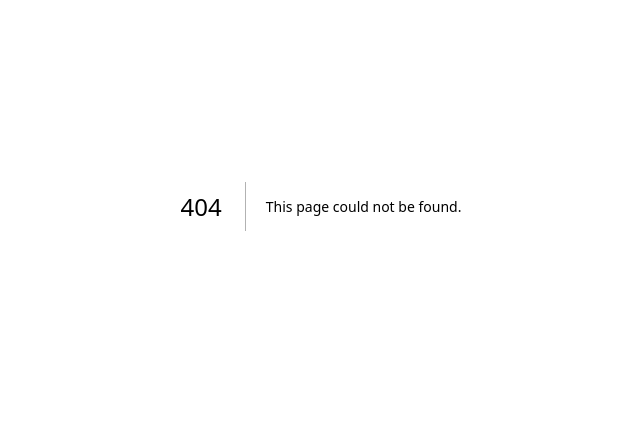
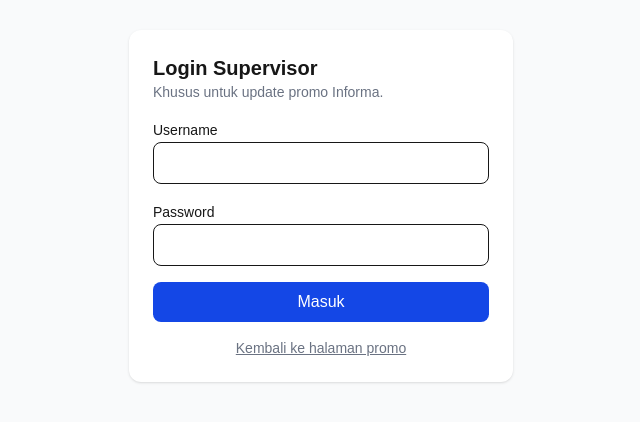
Before and after one commit to namarabigail/informa-promo, a Next.js app: page /login in a window 1280 px wide. Before the commit this address had no page. Shown: the part 194-616 px from the top of the page, without its empty margins (319-959 px from the left). Built offline with nearby package versions, Linux system fonts and the light colour scheme.

Commit message:
feat: halaman login supervisor
Fungsional saja, UI/UX belum.

```diff
--- /dev/null
+++ b/app/login/page.tsx
@@ -0,0 +1,80 @@
+"use client";
+
+import { useState } from "react";
+import { useRouter } from "next/navigation";
+import { getSupabase } from "@/lib/supabase-browser";
+import { LOGIN_DOMAIN } from "@/lib/admin";
+
+export default function LoginPage() {
+  const router = useRouter();
+  const [username, setUsername] = useState("");
+  const [password, setPassword] = useState("");
+  const [loading, setLoading] = useState(false);
+  const [error, setError] = useState("");
+
+  async function onSubmit(e: React.FormEvent) {
+    e.preventDefault();
+    setError("");
+    setLoading(true);
+
+    const u = username.trim().toLowerCase();
+    const email = u.includes("@") ? u : `${u}@${LOGIN_DOMAIN}`;
+
+    const { error } = await getSupabase().auth.signInWithPassword({ email, password });
+    if (error) {
+      setError("Username atau password salah.");
+      setLoading(false);
+      return;
+    }
+    router.replace("/admin");
+    router.refresh();
+  }
+
+  return (
+    <main className="min-h-screen flex items-center justify-center bg-gray-50 p-4">
+      <form onSubmit={onSubmit} className="w-full max-w-sm bg-white rounded-xl shadow p-6 space-y-4">
+        <div>
+          <h1 className="text-xl font-bold">Login Supervisor</h1>
+          <p className="text-sm text-gray-500">Khusus untuk update promo Informa.</p>
+        </div>
+
+        <div className="space-y-1">
+          <label className="text-sm font-medium" htmlFor="username">Username</label>
+          <input
+            id="username"
+            value={username}
+            onChange={(e) => setUsername(e.target.value)}
+            autoComplete="username"
+            required
+            className="w-full border rounded-lg px-3 py-2"
+          />
+        </div>
+
+        <div className="space-y-1">
+          <label className="text-sm font-medium" htmlFor="password">Password</label>
+          <input
+            id="password"
+            type="password"
+            value={password}
+            onChange={(e) => setPassword(e.target.value)}
+            autoComplete="current-password"
+            required
+            className="w-full border rounded-lg px-3 py-2"
+          />
+        </div>
+
+        {error && <p className="text-sm text-red-600">{error}</p>}
+
+        <button
+          type="submit"
+          disabled={loading}
+          className="w-full bg-blue-700 text-white rounded-lg py-2 font-medium disabled:opacity-60"
+        >
+          {loading ? "Masuk..." : "Masuk"}
+        </button>
+
+        <a href="/" className="block text-center text-sm text-gray-500 underline">Kembali ke halaman promo</a>
+      </form>
+    </main>
+  );
+}
```
